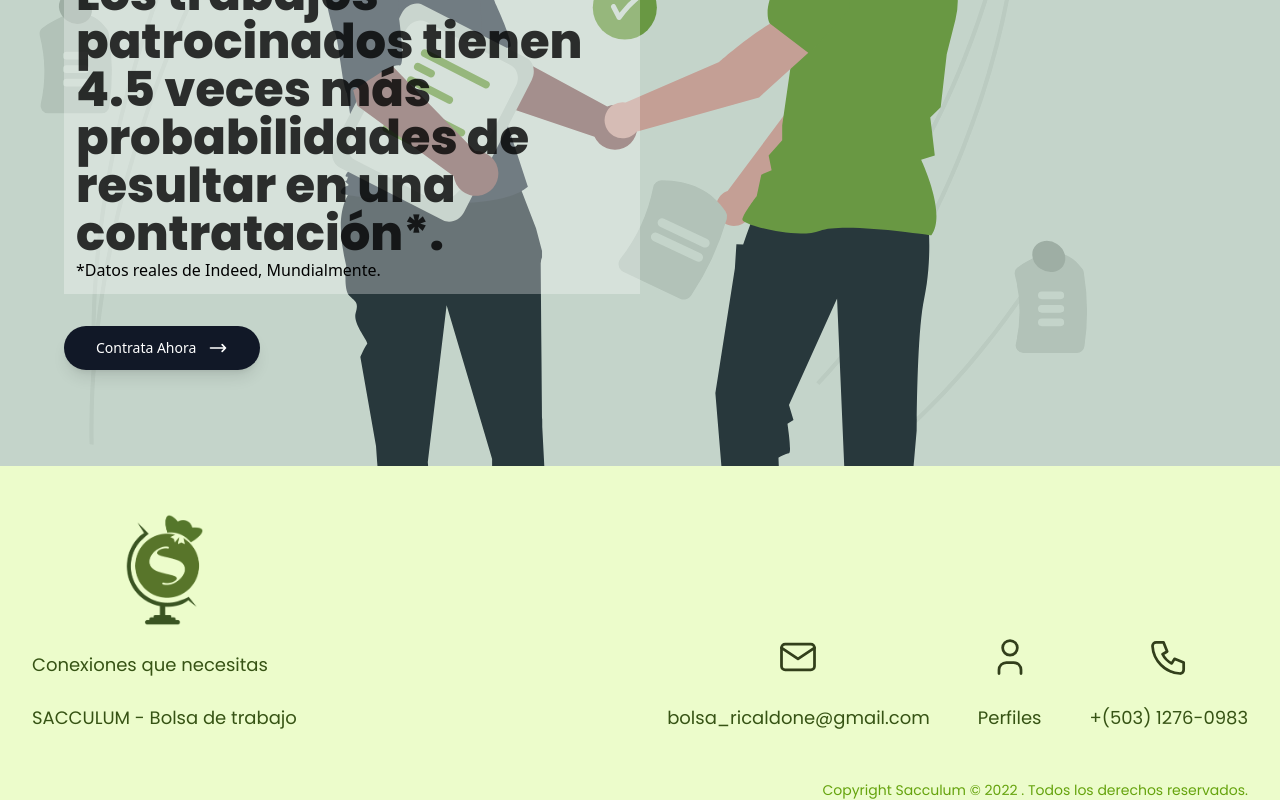
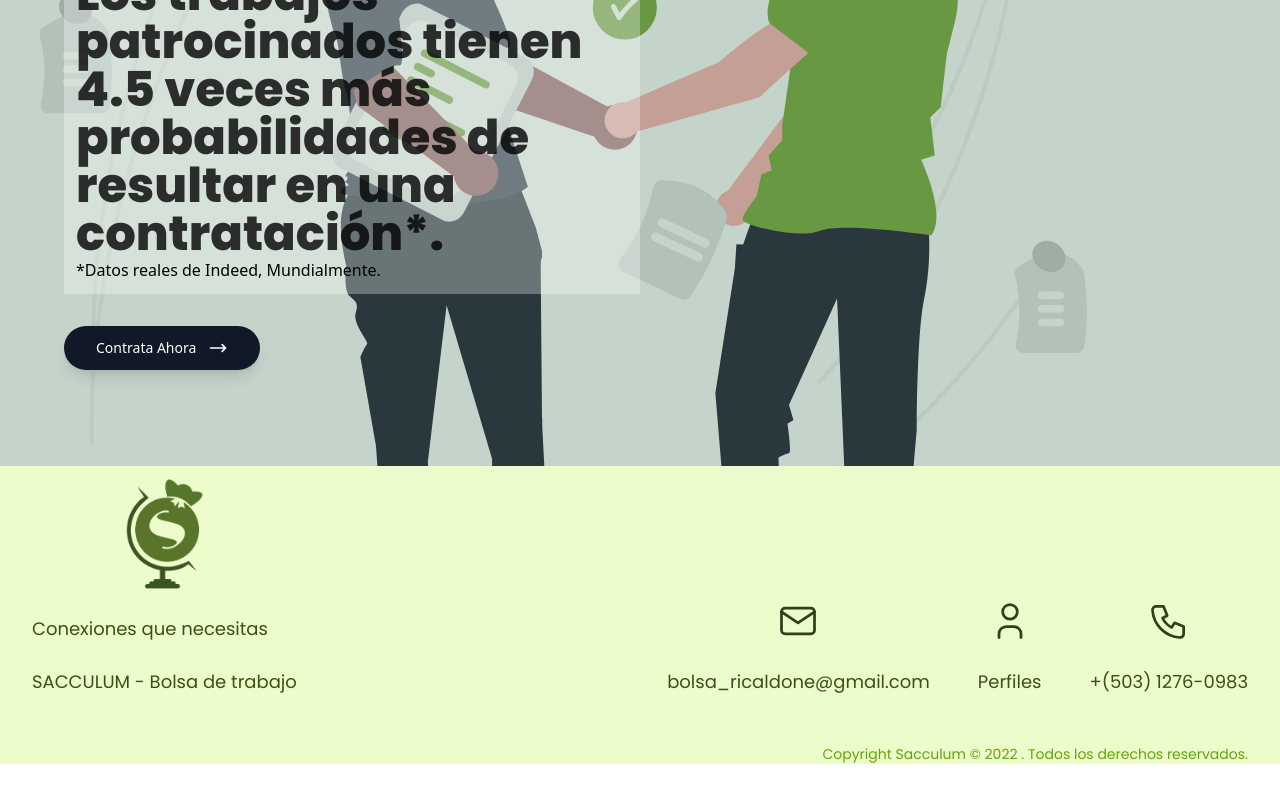
Before and after one commit to jromerooo2/portal-bolsa-ricaldone, a Next.js app: page / in a window 1280 px wide. Shown: the part 1360-2160 px from the top of the page. After the commit the page ends 2124 px from the top, so only its background shows below. Built offline with nearby package versions, Linux system fonts and the light colour scheme; no server answers.

Commit message:
margin footer
srry juan por el commit sin nada...

```diff
--- a/components/Footer.js
+++ b/components/Footer.js
@@ -5,7 +5,7 @@ function Footer() {
 return (
         <footer className="bg-lime-100 ">
             <div
-                className="relative max-w-screen-xl mx-auto sm:px-6 lg:px-8 lg:pt-12"
+                className="relative max-w-screen-xl mx-auto sm:px-6 lg:px-8 lg:pt-3"
             >
 
                 <div className="lg:flex lg:items-end lg:justify-between">
```
